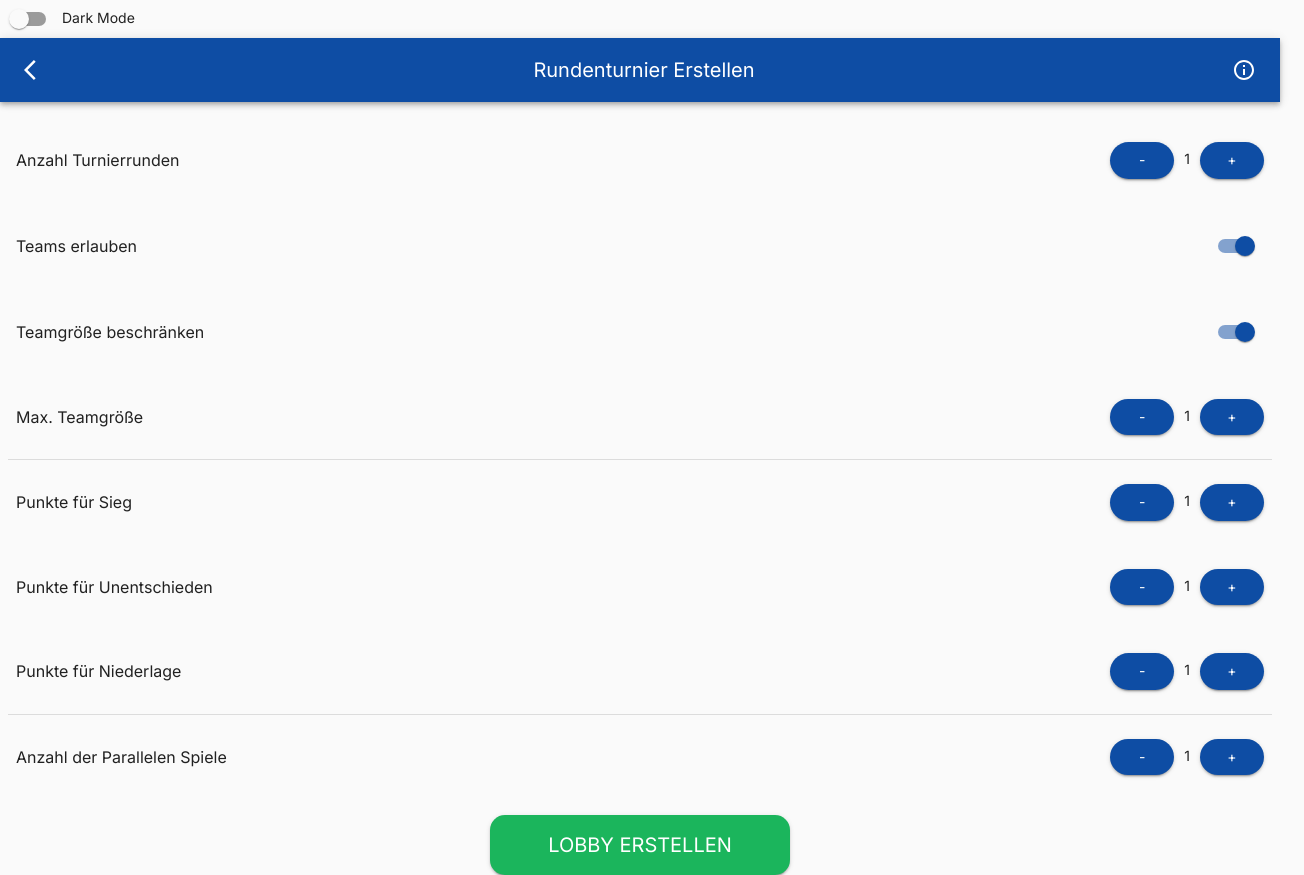
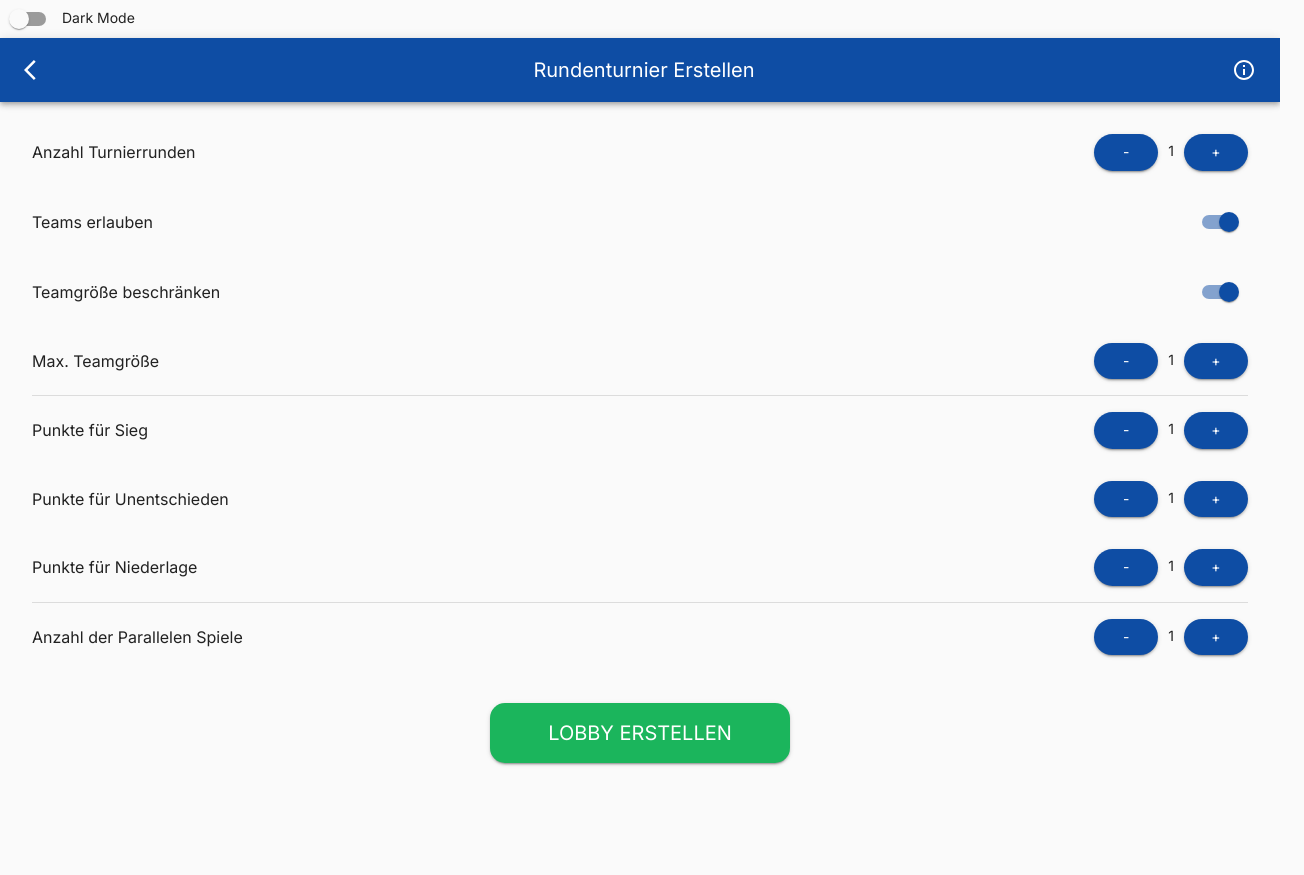
Before and after one commit to MManthey/PartyMash, a React (Create React App) app: page /createRoundTournament in a window 1280 px wide. Shown: the whole page, 1304 px wide, since content can reach past the window. After the commit the page ends 800 px from the top, so only its background shows below. Built offline with nearby package versions, Linux system fonts and the light colour scheme.

Commit message:
Syling der Erstellseiten gefixed

```diff
--- a/src/pages/CreateKnockoutTournament.js
+++ b/src/pages/CreateKnockoutTournament.js
@@ -7,6 +7,7 @@ import { Link } from "react-router-dom";
 import Button from "@material-ui/core/Button";
 import { makeStyles } from "@material-ui/core/styles";
 import SettingsElement from "../components/SettingsElement";
+import Box from "@material-ui/core/Box";
 
 const useStyles = makeStyles((theme) => ({
   button: {
@@ -18,17 +19,23 @@ const useStyles = makeStyles((theme) => ({
     paddingRight: 32,
   },
   grid: {
-    marginTop: 16,
-    marginBottom: 16,
-    paddingLeft: 16,
-    paddingRight: 16,
+    // marginTop: 16,
+    // marginBottom: 16,
+    // paddingLeft: 16,
+    // paddingRight: 16,
   },
 }));
 
 function renderSettings(items) {
   return items.map((item) => (
     <Grid item>
-      <SettingsElement id={item.id} text={item.text} controlElement={item.controlElement} maxValue={item.maxValue} minValue={item.minValue} />
+      <SettingsElement
+        id={item.id}
+        text={item.text}
+        controlElement={item.controlElement}
+        maxValue={item.maxValue}
+        minValue={item.minValue}
+      />
     </Grid>
   ));
 }
@@ -39,16 +46,27 @@ function CreateRoundTournament() {
   const settingElementsTop = [
     { id: 1, text: "Teams erlauben", controlElement: "switch" },
     { id: 2, text: "Teamgröße beschränken", controlElement: "switch" },
-    { id: 3, text: "Max. Teamgröße", controlElement: "incrementer", maxValue: 10, minValue: 0 },
+    {
+      id: 3,
+      text: "Max. Teamgröße",
+      controlElement: "incrementer",
+      maxValue: 10,
+      minValue: 0,
+    },
   ];
 
   const settingElementsMiddle = [
     { id: 10, text: "Double Elemination", controlElement: "switch" },
-
   ];
 
   const settingElementsBottom = [
-    { id: 103, text: "Anzahl der Parallelen Spiele", controlElement: "incrementer", maxValue: 10, minValue: 0 },
+    {
+      id: 103,
+      text: "Anzahl der Parallelen Spiele",
+      controlElement: "incrementer",
+      maxValue: 10,
+      minValue: 0,
+    },
   ];
 
   return (
@@ -58,13 +76,21 @@ function CreateRoundTournament() {
         text="Rundenturnier Erstellen"
         rightSide="info"
       />
+      {/**Spacing lieber mit den Material UI eingabuten sachen  https://material-ui.com/system/spacing/*/}
+      <Box mx={2} my={2}>
+        {/**https://stackoverflow.com/questions/45519275/grid-in-material-ui-causes-horizontal-scroll-react*/}
         <Grid
-        className={classes.grid}
+          // className={classes.grid}
           container
           direction="column"
           justify="space-around"
           alignItems="stretch"
-        spacing={6}
+          // {/** spacing führt dazu dass du einen Rand rechts bekommst den du scrollen kannst */}
+          spacing={4}
+          style={{
+            margin: 0,
+            width: "100%",
+          }}
         >
           {renderSettings(settingElementsTop)}
           <Divider variant="middle" />
@@ -74,6 +100,7 @@ function CreateRoundTournament() {
         </Grid>
         <Grid container justify="center">
           <Grid item>
+            <Box mt={4}>
               <Button
                 className={classes.button}
                 color="secondary"
@@ -84,8 +111,10 @@ function CreateRoundTournament() {
               >
                 <Typography variant="h6">Lobby erstellen</Typography>
               </Button>
+            </Box>
           </Grid>
         </Grid>
+      </Box>
     </div>
   );
 }
--- a/src/pages/CreateRoundTournament.js
+++ b/src/pages/CreateRoundTournament.js
@@ -7,6 +7,7 @@ import { Link } from "react-router-dom";
 import Button from "@material-ui/core/Button";
 import { makeStyles } from "@material-ui/core/styles";
 import SettingsElement from "../components/SettingsElement";
+import Box from "@material-ui/core/Box";
 
 const useStyles = makeStyles((theme) => ({
   button: {
@@ -18,17 +19,23 @@ const useStyles = makeStyles((theme) => ({
     paddingRight: 32,
   },
   grid: {
-    marginTop: 16,
-    marginBottom: 16,
-    paddingLeft: 16,
-    paddingRight: 16,
+    // marginTop: 16,
+    // marginBottom: 16,
+    // paddingLeft: 16,
+    // paddingRight: 16,
   },
 }));
 
 function renderSettings(items) {
   return items.map((item) => (
     <Grid item>
-      <SettingsElement id={item.id} text={item.text} controlElement={item.controlElement} maxValue={item.maxValue} minValue={item.minValue} />
+      <SettingsElement
+        id={item.id}
+        text={item.text}
+        controlElement={item.controlElement}
+        maxValue={item.maxValue}
+        minValue={item.minValue}
+      />
     </Grid>
   ));
 }
@@ -37,20 +44,56 @@ function CreateRoundTournament() {
   const classes = useStyles();
 
   const settingElementsTop = [
-    { id: 1, text: "Anzahl Turnierrunden", controlElement: "incrementer", maxValue: 10, minValue: 0 },
+    {
+      id: 1,
+      text: "Anzahl Turnierrunden",
+      controlElement: "incrementer",
+      maxValue: 10,
+      minValue: 0,
+    },
     { id: 2, text: "Teams erlauben", controlElement: "switch" },
     { id: 3, text: "Teamgröße beschränken", controlElement: "switch" },
-    { id: 4, text: "Max. Teamgröße", controlElement: "incrementer", maxValue: 10, minValue: 0 },
+    {
+      id: 4,
+      text: "Max. Teamgröße",
+      controlElement: "incrementer",
+      maxValue: 10,
+      minValue: 0,
+    },
   ];
 
   const settingElementsMiddle = [
-    { id: 100, text: "Punkte für Sieg", controlElement: "incrementer", maxValue: 10, minValue: 0 },
-    { id: 101, text: "Punkte für Unentschieden", controlElement: "incrementer", maxValue: 10, minValue: 0 },
-    { id: 102, text: "Punkte für Niederlage", controlElement: "incrementer", maxValue: 10, minValue: 0 },
+    {
+      id: 100,
+      text: "Punkte für Sieg",
+      controlElement: "incrementer",
+      maxValue: 10,
+      minValue: 0,
+    },
+    {
+      id: 101,
+      text: "Punkte für Unentschieden",
+      controlElement: "incrementer",
+      maxValue: 10,
+      minValue: 0,
+    },
+    {
+      id: 102,
+      text: "Punkte für Niederlage",
+      controlElement: "incrementer",
+      maxValue: 10,
+      minValue: 0,
+    },
   ];
 
   const settingElementsBottom = [
-    { id: 103, text: "Anzahl der Parallelen Spiele", controlElement: "incrementer", maxValue: 10, minValue: 0 },
+    {
+      id: 103,
+      text: "Anzahl der Parallelen Spiele",
+      controlElement: "incrementer",
+      maxValue: 10,
+      minValue: 0,
+    },
   ];
 
   return (
@@ -60,13 +103,20 @@ function CreateRoundTournament() {
         text="Rundenturnier Erstellen"
         rightSide="info"
       />
+      {/**Spacing lieber mit den Material UI eingabuten sachen  https://material-ui.com/system/spacing/*/}
+      <Box mx={2} my={2}>
+        {/**https://stackoverflow.com/questions/45519275/grid-in-material-ui-causes-horizontal-scroll-react*/}
         <Grid
-        className={classes.grid}
+          // className={classes.grid}
           container
           direction="column"
           justify="space-evenly"
           alignItems="stretch"
-        spacing={6}
+          spacing={4}
+          style={{
+            margin: 0,
+            width: "100%",
+          }}
         >
           {renderSettings(settingElementsTop)}
           <Divider variant="middle" />
@@ -76,6 +126,7 @@ function CreateRoundTournament() {
         </Grid>
         <Grid container justify="center">
           <Grid item>
+            <Box mt={4}>
               <Button
                 className={classes.button}
                 color="secondary"
@@ -86,8 +137,10 @@ function CreateRoundTournament() {
               >
                 <Typography variant="h6">Lobby erstellen</Typography>
               </Button>
+            </Box>
           </Grid>
         </Grid>
+      </Box>
     </div>
   );
 }
```
Lines whose indentation alone changed are shown as unchanged.
